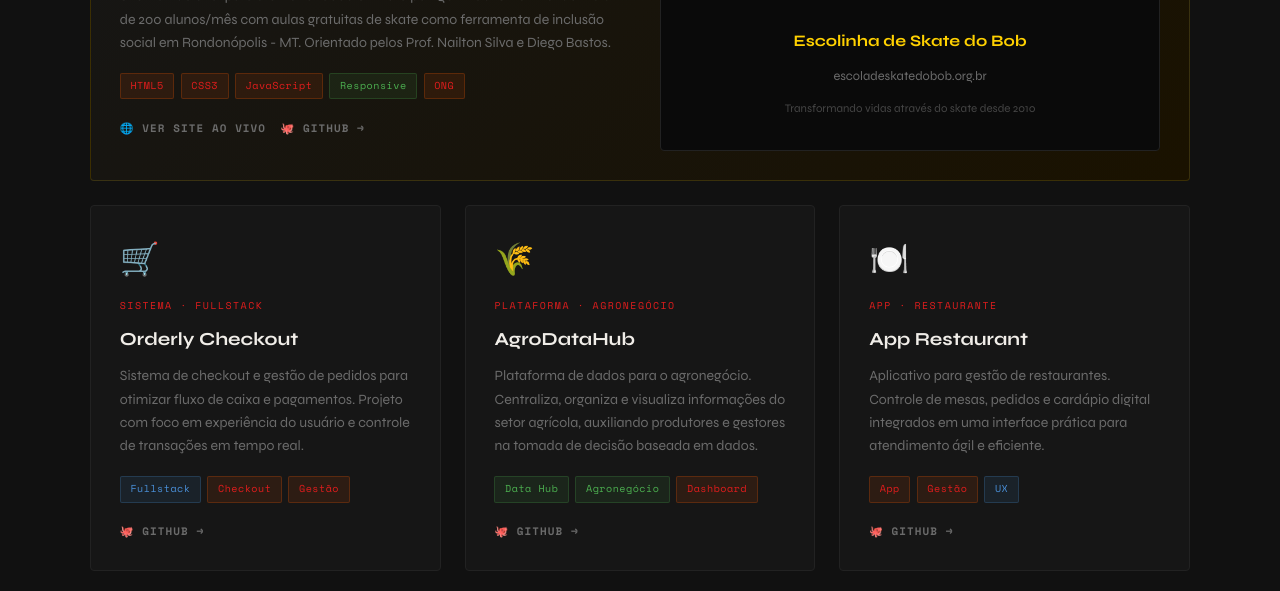
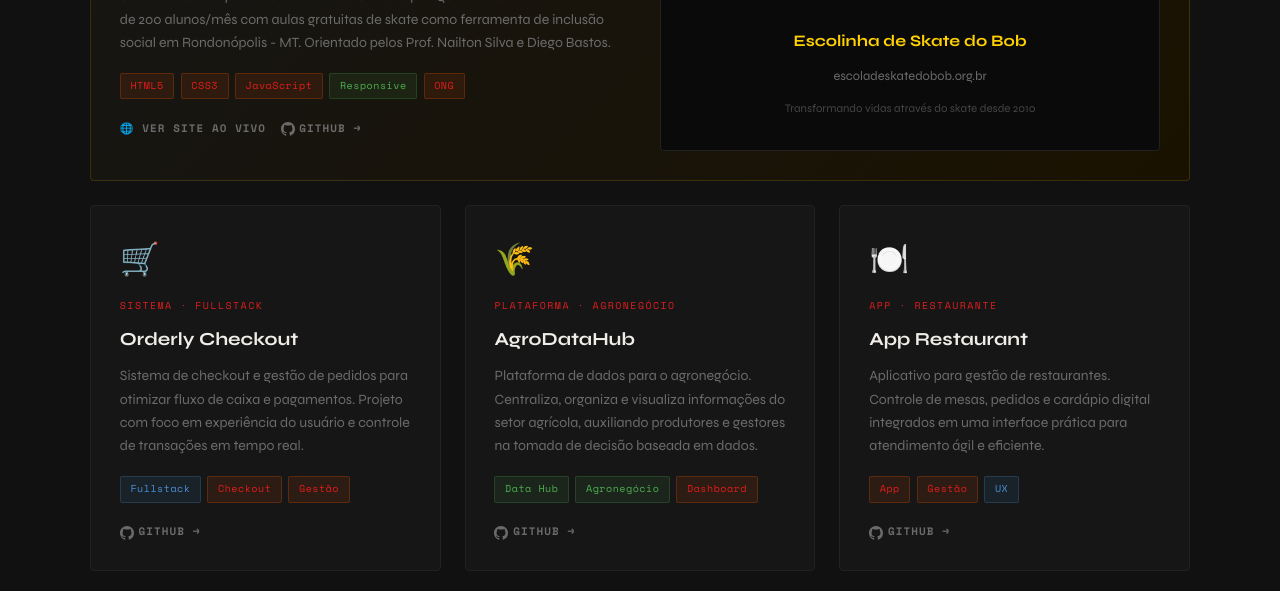
Before and after one commit to NSIX06/Portfolio, a React (Vite) app: page / in a window 1280 px wide. Shown: the part 3900-4491 px from the top of the page. Built offline with nearby package versions, Linux system fonts and the light colour scheme; no server answers.

Commit message:
Update ProjectCard.jsx

```diff
--- a/src/components/Projects/ProjectCard.jsx
+++ b/src/components/Projects/ProjectCard.jsx
@@ -63,7 +63,16 @@
   className={styles.cardLink}
   aria-label={`Ver ${title} no GitHub`}
 >
-              🐙 GitHub →
+  <svg
+    width="14"
+    height="14"
+    viewBox="0 0 24 24"
+    fill="currentColor"
+    style={{ marginRight: '.3rem', verticalAlign: 'middle' }}
+  >
+    <path d="M12 0C5.37 0 0 5.37 0 12c0 5.31 3.435 9.795 8.205 11.385.6.105.825-.255.825-.57 0-.285-.015-1.23-.015-2.235-3.015.555-3.795-.735-4.035-1.41-.135-.345-.72-1.41-1.23-1.695-.42-.225-1.02-.78-.015-.795.945-.015 1.62.87 1.845 1.23 1.08 1.815 2.805 1.305 3.495.99.105-.78.42-1.305.765-1.605-2.67-.3-5.46-1.335-5.46-5.925 0-1.305.465-2.385 1.23-3.225-.12-.3-.54-1.53.12-3.18 0 0 1.005-.315 3.3 1.23.96-.27 1.98-.405 3-.405s2.04.135 3 .405c2.295-1.56 3.3-1.23 3.3-1.23.66 1.65.24 2.88.12 3.18.765.84 1.23 1.905 1.23 3.225 0 4.605-2.805 5.625-5.475 5.925.435.375.81 1.095.81 2.22 0 1.605-.015 2.895-.015 3.3 0 .315.225.69.825.57A12.02 12.02 0 0 0 24 12c0-6.63-5.37-12-12-12z" />
+  </svg>
+  GitHub →
 </a>
             {stars && (
               <span className={styles.stars} aria-label={`${stars} estrelas no GitHub`}>
```
Lines whose indentation alone changed are shown as unchanged.
